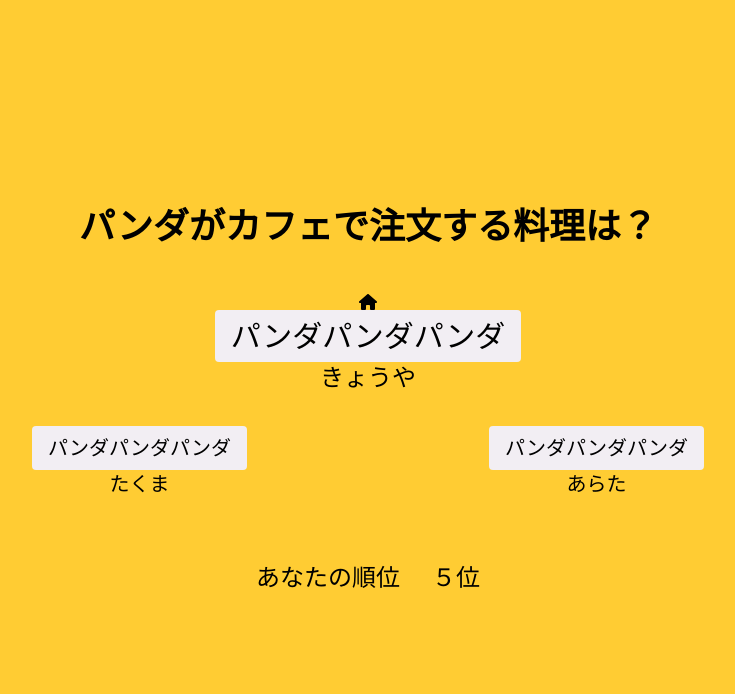
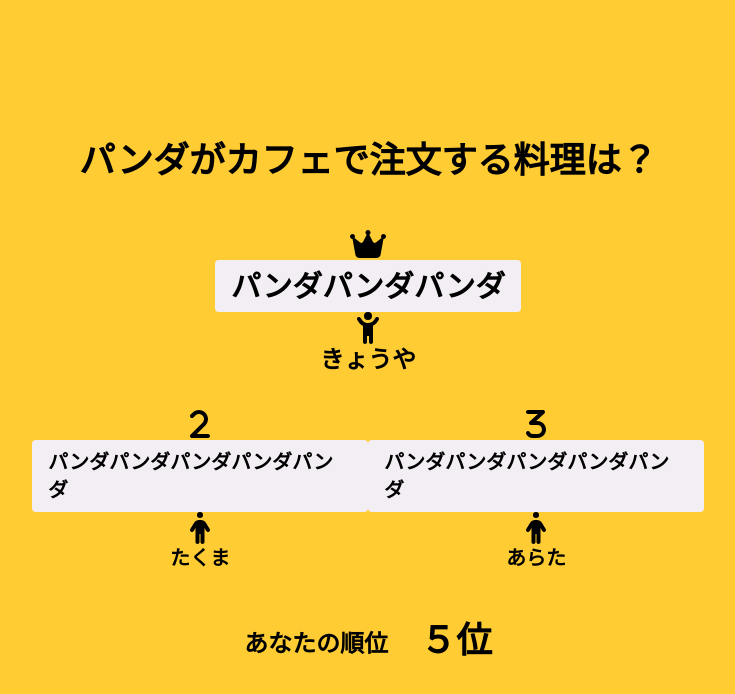
Before and after one commit to KyoyaIwatsuru/OhGireal, a Next.js app: page /result/1 in a window 1280 px wide. Shown: the top 694 px of the page, without its empty margins (272-1007 px from the left). Built offline with nearby package versions, Linux system fonts and the light colour scheme.

Commit message:
refs #24: 結果画面の再編集

```diff
--- a/src/app/result/[id]/page.tsx
+++ b/src/app/result/[id]/page.tsx
@@ -3,11 +3,10 @@ import { useParams } from 'next/navigation'
 import React from 'react';
 
 import { FontAwesomeIcon } from '@fortawesome/react-fontawesome'
-import { faHouse } from '@fortawesome/free-solid-svg-icons'
+import { faCrown,faChildReaching,fa2,fa3,faPerson } from '@fortawesome/free-solid-svg-icons'
 
 //APIできるまでのやつ
 function CheckID(pageId:string|string[]){
-
   return true;//404
 }
 // import { SVGProps } from 'react';
@@ -23,58 +22,58 @@ export default function Result() {
             パンダがカフェで注文する料理は？
           </div>
           <div className="max-w-2xl w-full flex justify-center">
-            <FontAwesomeIcon icon={faHouse} />
+            <FontAwesomeIcon icon={faCrown} className="fa-2x"/>
           </div>
           <div className="max-w-2xl w-full flex justify-center">
           <div className="flex justify-center items-center">
               <div className="inline-block bg-[#f2eef3] text-black px-4 py-2 rounded w-full text-2xl">
-              <div className="text-3xl">パンダパンダパンダ</div>
+              <div className="text-3xl font-bold">パンダパンダパンダ</div>
               </div>
             </div>
           </div>
-          {/* <div className="max-w-2xl w-full flex justify-center">
-            <MdiHumanHandsup/>
-          </div> */}
+          <div className="max-w-2xl w-full flex justify-center">
+            <FontAwesomeIcon icon={faChildReaching} className="fa-2x"/>
+          </div>
           <div className="max-w-2xl w-full flex justify-center mb-8">
-            <div className="text-2xl">きょうや</div>
+            <div className="text-2xl font-bold">きょうや</div>
           </div>
           <div className="max-w-2xl w-full flex justify-between">
-            <div>
-              {/* <div className="max-w-2xl w-full flex justify-center">
-                <FluentEmojiHighContrast2ndPlaceMedal/>
-              </div> */}
+            <div className="w-1/2">
+              <div className="max-w-2xl w-full flex justify-center">
+                <FontAwesomeIcon icon={fa2} className="fa-2x"/>
+              </div>
               <div className="flex justify-center items-center">
                   <div className="inline-block bg-[#f2eef3] text-black px-4 py-2 rounded w-full text-2xl">
-                  <div className="text-xl">パンダパンダパンダ</div>
+                  <div className="text-xl font-bold">パンダパンダパンダパンダパンダ</div>
                   </div>
               </div>
-              {/* <div className="max-w-2xl w-full flex justify-center">
-                <MdiHumanHandsup/>
-              </div> */}
+              <div className="max-w-2xl w-full flex justify-center">
+                <FontAwesomeIcon icon={faPerson} className="fa-2x"/>
+              </div>
               <div className="max-w-2xl w-full flex justify-center mb-8">
-                <div className="text-xl">たくま</div>
+                <div className="text-xl font-bold">たくま</div>
               </div>
             </div>
-            <div>
-              {/* <div className="max-w-2xl w-full flex justify-center">
-                <FluentEmojiHighContrast3rdPlaceMedal/>
-              </div> */}
+            <div className="w-1/2">
+              <div className="max-w-2xl w-full flex justify-center">
+                <FontAwesomeIcon icon={fa3} className="fa-2x"/>
+              </div>
               <div className="flex justify-center items-center">
                   <div className="inline-block bg-[#f2eef3] text-black px-4 py-2 rounded w-full text-2xl">
-                  <div className="text-xl">パンダパンダパンダ</div>
+                  <div className="text-xl font-bold">パンダパンダパンダパンダパンダ</div>
                   </div>
               </div>
-              {/* <div className="max-w-2xl w-full flex justify-center">
-                <MdiHumanHandsup/>
-              </div> */}
+              <div className="max-w-2xl w-full flex justify-center">
+                <FontAwesomeIcon icon={faPerson} className="fa-2x"/>
+              </div>
               <div className="max-w-2xl w-full flex justify-center mb-8">
-                <div className="text-xl">あらた</div>
+                <div className="text-xl font-bold">あらた</div>
               </div>
             </div>
           </div>
-          <div className="flex justify-center space-x-8 mt-8">
-            <div className="text-2xl">あなたの順位</div>
-            <div className="text-2xl">５位</div>
+          <div className="flex justify-center space-x-8 mt-4 items-end">
+            <div className="text-2xl font-bold">あなたの順位</div>
+            <div className="text-4xl font-bold">５位</div>
           </div>
         </div>
       </div>
```
